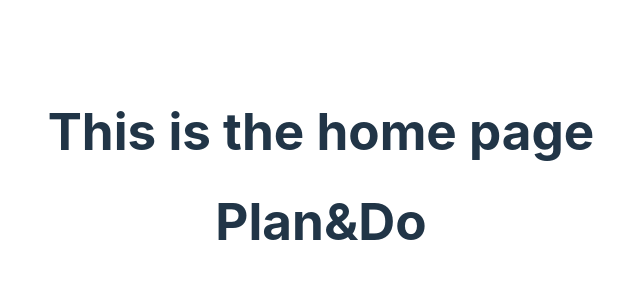
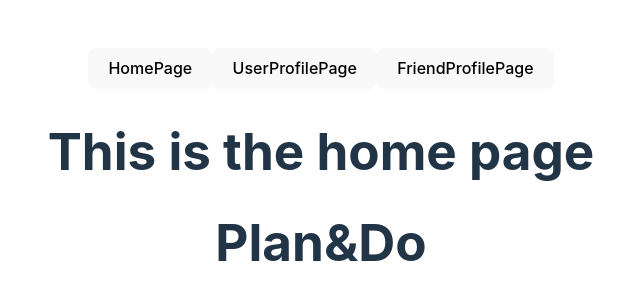
Before and after one commit to gabrielle-barnes/RendezView, a React (Vite) app: page / in a window 1280 px wide. Shown: the part 224-524 px from the top of the page, without its empty margins (319-959 px from the left). Built offline with nearby package versions, Linux system fonts and the light colour scheme.

Commit message:
finished navbar for page links

```diff
--- /dev/null
+++ b/src/Layout.jsx
@@ -0,0 +1,13 @@
+import { Navbar } from "./components/Navbar";
+import { Outlet } from "react-router-dom";
+
+export function Layout() {
+    return (
+        <>
+            <Navbar/>
+            <main>
+                <Outlet/>
+            </main>
+        </>
+    )
+}
--- a/src/components/App.jsx
+++ b/src/components/App.jsx
@@ -6,6 +6,7 @@ import "./App.css";
 import HomePage from "../pages/HomePage";
 import UserProfilePage from "../pages/UserProfilePage";
 import FriendProfilePage from "../pages/FriendProfilePage";
+import { Layout } from "../Layout";
 
 function App() {
   const [count, setCount] = useState(0);
@@ -14,9 +15,11 @@ function App() {
     <>
       <Router>
         <Routes>
-          <Route path="/" element={<HomePage />} />
-          <Route path="/profile" element={<UserProfilePage />} />
-          <Route path="/friend" element={<FriendProfilePage />} />
+          <Route element={<Layout />}>
+            <Route path="/" element={<HomePage />} />
+            <Route path="/profile" element={<UserProfilePage />} />
+            <Route path="/friend" element={<FriendProfilePage />} />
+          </Route>
         </Routes>
       </Router>
       <h1>Plan&Do</h1>
--- /dev/null
+++ b/src/components/Navbar.jsx
@@ -0,0 +1,17 @@
+import { Link } from "react-router-dom"
+
+export function Navbar() {
+    return (
+        <>
+            <Link to="/">
+                <button>HomePage</button>
+            </Link>
+            <Link to="/profile">
+                <button>UserProfilePage</button>
+            </Link>
+            <Link to="/friend">
+                <button>FriendProfilePage</button>
+            </Link>
+        </>
+    )
+}
```
